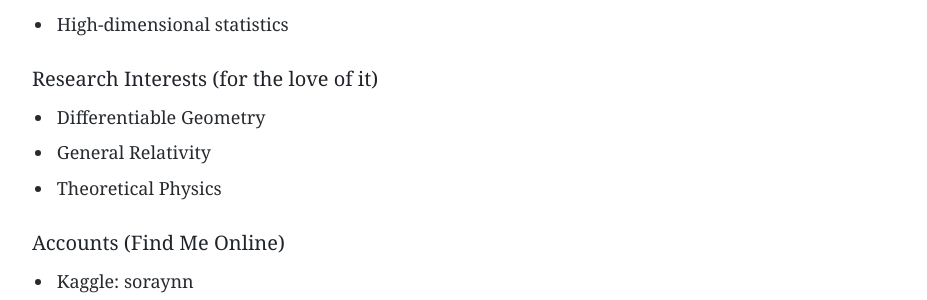
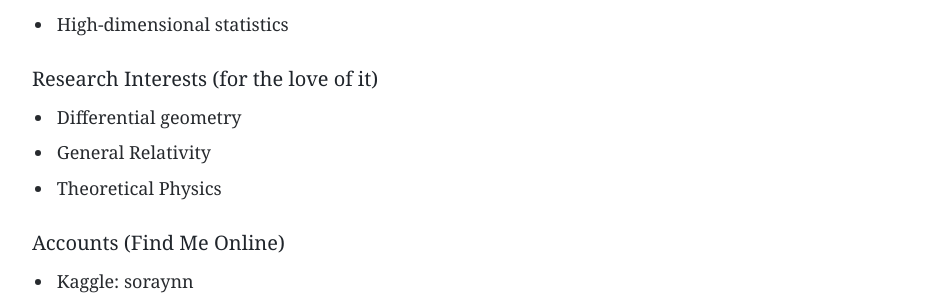
Before and after one commit to Ruichen-Deng-2311274/rcDeng.github.io, a Jekyll site: the page built from index.html, in a window 1280 px wide. Shown: the part 618-918 px from the top of the page, without its empty margins (176-1103 px from the left). Built offline with Jekyll 4.4.1, drawn with Linux system fonts in a browser that asks for light colours.

Commit message:
Update about.md

```diff
--- a/content/about.md
+++ b/content/about.md
@@ -14,7 +14,7 @@ B.Sc in Mathematics(Major) and Physics(Minor) Nankai University, Tianjin, Chines
 
 ### Research Interests (for the love of it)
 
-- Differentiable Geometry
+- Differential geometry
 - General Relativity
 - Theoretical Physics
 
```
